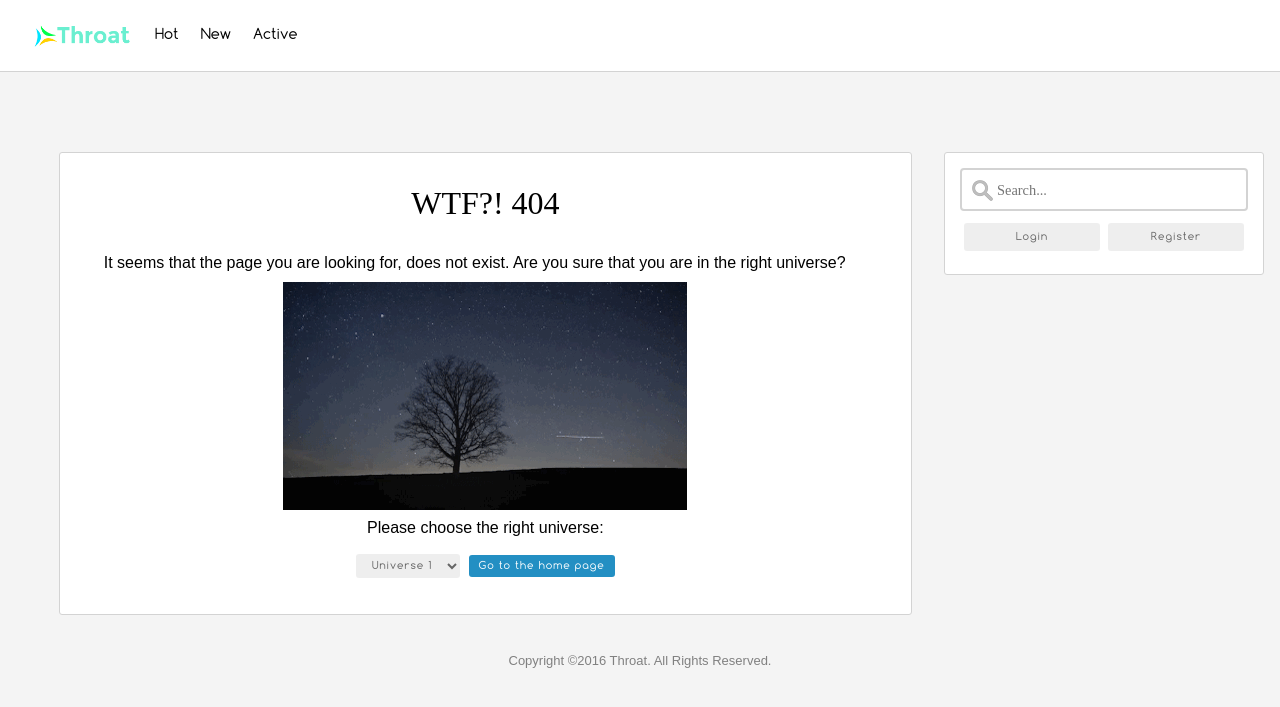
After one commit to Phuks-co/throat, a Flask app: page /s/1 in a window 1280 px wide. The commit adds this page. Shown: the top 707 px of the page. Run offline with Flask 2, Linux system fonts and the light colour scheme.

Commit message:
A "WTF" 404 page

```diff
--- /dev/null
+++ b/static/css/errors.css
@@ -0,0 +1,16 @@
+.error {
+  margin: 2em;
+}
+.error h1 {
+  font-size: xx-large;
+  text-align: center;
+  font-family: Comfortaa;
+}
+.error img {
+  display: block;
+  margin-left: auto;
+  margin-right: auto;
+}
+.error > * {
+  margin: 10px;
+}
--- a/static/css/style.css
+++ b/static/css/style.css
@@ -530,7 +530,7 @@ nav ul li a:hover {
   Buttons
 */
 
-a.btn, button.btn {
+.btn, .btn {
   text-decoration: none;
   display: inline-block;
   color: #666;
@@ -584,7 +584,7 @@ a.btn.btn-red:active {
 
 a.btn.small, button.btn.small {
   font-size: 9px;
-  font-size: 0.55em;
+  font-size: 0.6em;
   padding: 3px 8px;
   border-radius: 2px;
   border: solid white 1px;
--- /dev/null
+++ b/templates/errors/404.html
@@ -0,0 +1,28 @@
+{% extends "layout.html" %}
+
+{% block title %}Throat: Error 404{% endblock %}
+
+{% block head %}
+<link rel="stylesheet" type="text/css" href="{{ url_for('static', filename='css/errors.css') }}">
+{{ super() }}
+{% endblock %}
+
+{% block content %}
+{{ super() }}
+    <div class="error 404">
+      <h1>WTF?! 404</h1>
+      <br>
+      <p>It seems that the page you are looking for, does not exist. Are you sure that you are in the right universe?</p>
+      <img src="{{ url_for('static', filename='img/errors/404.gif') }}" alt="(insert a wtf gif here)" />
+      <div style="text-align: center;">
+        <p>Please choose the right universe:</p>
+        <br>
+        <select class="btn">
+          <option>Universe 1</option>
+          <option>Universe 2</option>
+          <option>Universe 3</option>
+        </select>
+        <a href="/" class="btn btn-blue">Go to the home page</a>
+      </div>
+    </div>
+{% endblock %}
--- a/templates/index.html
+++ b/templates/index.html
@@ -3,7 +3,6 @@
 
 {% block content %}
 {{ super() }}
-    {# Insert something here... #}
     <article class="post">
       <div class="image">
         <a href="#"><img src="{{url_for('static', filename='test.jpg')}}" alt="Thumbnail"/></a>
--- a/throat.py
+++ b/throat.py
@@ -120,11 +120,25 @@ def create_sub():
 
     return json.dumps({'status': 'error', 'error': get_errors(form)})
 
-
 @app.route("/s/<sub>")
 def view_sub(sub):
     """ Here we can view subs """
     abort(404)  # still a WIP
 
+# Http errors
+
+@app.errorhandler(404)
+def not_found(error):
+    """ 404 Not found error """
+    if 'user' not in session:
+        register = RegistrationForm()
+        login = LoginForm()
+        return render_template('errors/404.html', regform=register, loginform=login)
+    else:
+        logout = LogOutForm()
+        createsub = CreateSubForm()
+        return render_template('errors/404.html', logoutform=logout,
+                               csubform=createsub), 404
+
 if __name__ == "__main__":
     app.run()
```
Also changed, not shown: static/img/errors/404.gif (added).
